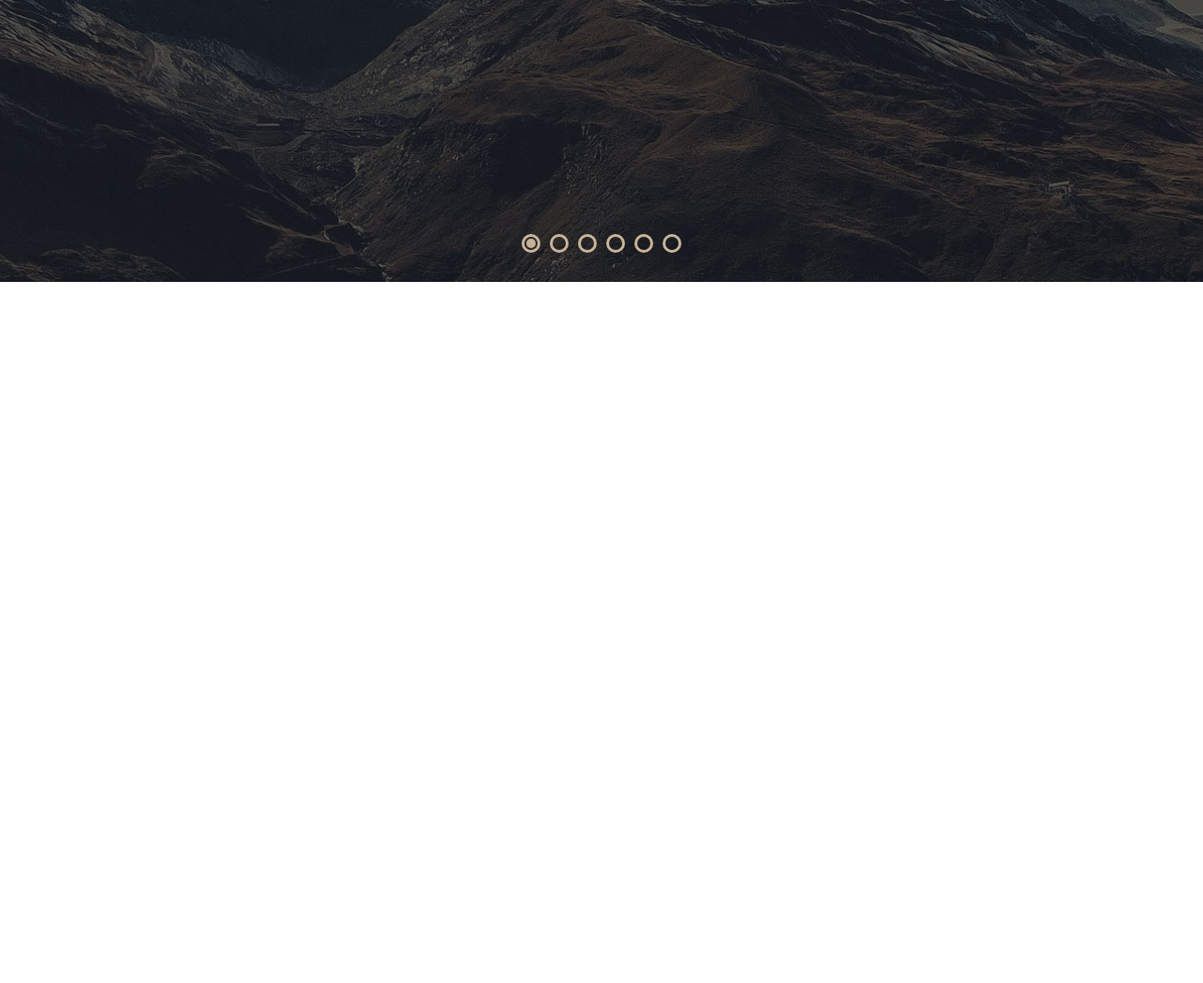
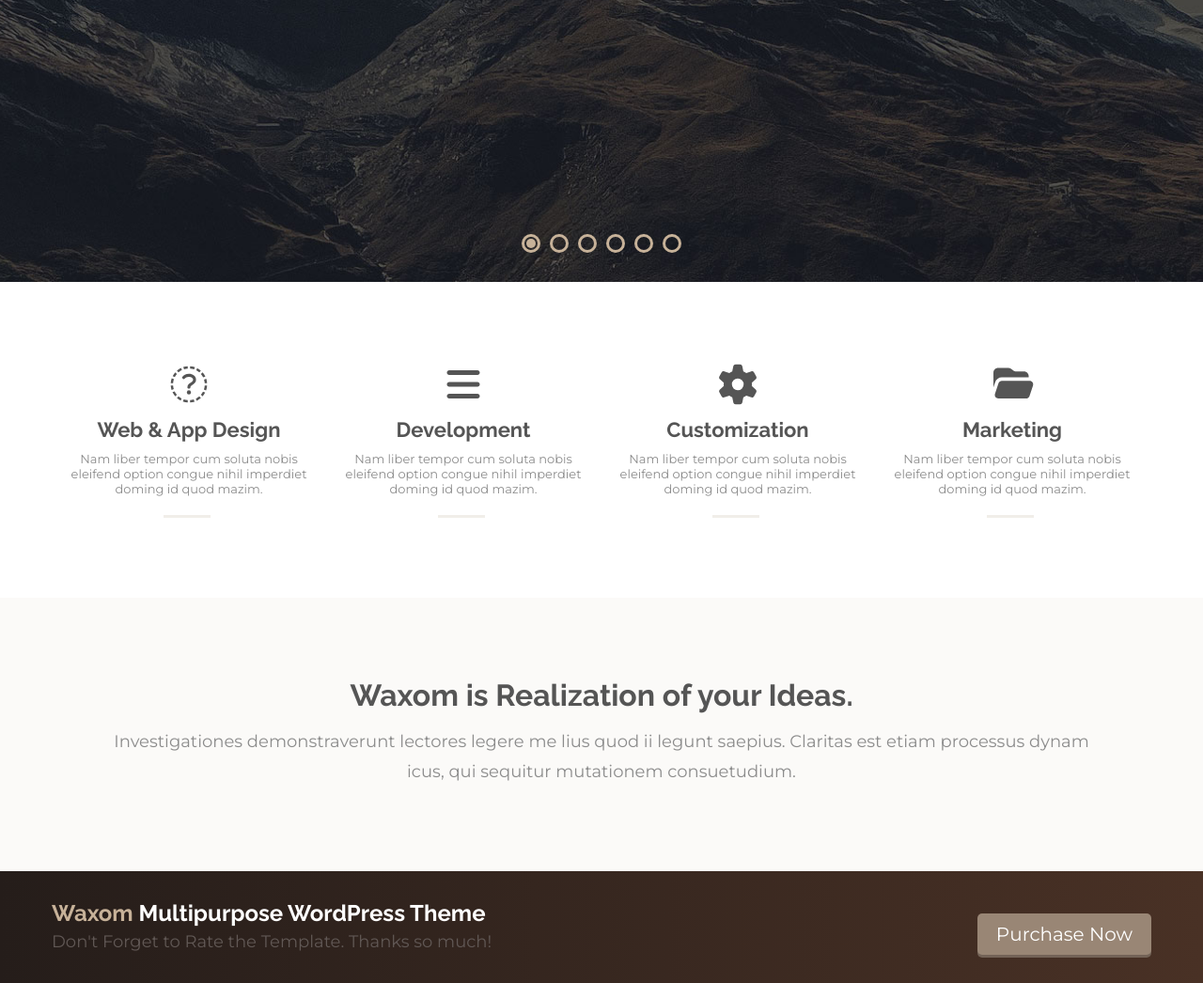
Before and after one commit to mdmaruf641/Waxom-by-Maruf, a plain HTML site: page index.html in a window 1280 px wide. Shown: the part 717-1763 px from the top of the page at 94% size. Before the commit the page ends 1017 px from the top, so only its background shows below. Drawn offline with Linux system fonts and the light colour scheme.

Commit message:
some section added

```diff
--- a/css/style.css
+++ b/css/style.css
@@ -22,6 +22,7 @@ a {
 img {
     vertical-align: middle;
 }
+
 
 .clr {
     clear: both;
@@ -52,11 +53,12 @@ li {
     animation: sticky 1s;
 }
 
-@keyframes sticky{
-    from{
+@keyframes sticky {
+    from {
         top: -50px;
     }
-    to{
+
+    to {
         top: 0;
     }
 }
@@ -288,7 +290,138 @@ li {
     text-align: center;
     line-height: 54px;
     z-index: 1;
-    cursor: grab;
+    cursor: pointer;
 }
 
 /* =====BANNER SECTION END===== */
+
+
+/* =====SERVICE SECTION START===== */
+#service {
+    padding: 85px 0;
+}
+
+
+#service .service-item {
+    display: flex;
+    flex-wrap: wrap;
+}
+
+.service-box {
+    width: 274px;
+    margin: 0 9px;
+    text-align: center;
+    font-size: 14px;
+}
+
+.service-box:hover a{
+    color: #c7b299;
+}
+
+.service-box:hover h3{
+    color: #c7b299;
+}
+
+.service-box:hover .dvdr{
+    background-color: #c7b299;
+}
+
+.service-box a {
+    color: #555555;
+    font-size: 40px;
+}
+
+.service-box h3 {
+    color: #555555;
+    font-size: 22px;
+    padding: 10px 0;
+}
+
+.service-box p {
+    color: #8c8c8c;
+    font-size: 13px;
+}
+
+
+.dvdr {
+    width: 50px;
+    height: 3px;
+    background-color: #f1eee9;
+    margin-left: 110px;
+    margin-top: 20px;
+}
+
+/* =====SERVICE SECTION END===== */
+
+
+
+/* =====REALIZE SECTION START===== */
+#realize{
+    padding: 85px 0;
+    background: #fbfaf8;
+}
+
+#realize .realize-heading{
+    text-align: center;
+
+}
+
+#realize .realize-heading h2{
+    font-size: 32px;
+    color: #555555;
+    margin-bottom: 20px;
+}
+
+#realize .realize-heading p{
+    color: #8c8c8c;
+    font-size: 18px;
+    margin-bottom: 10px;
+}
+
+/* =====REALIZE SECTION END===== */
+
+/* =====WP THEME LINK SECTION START===== */
+#theme{
+    background-image: linear-gradient(to right,#251d1a, #493125);
+    padding: 30px 0;
+}
+
+#theme .theme-content{
+    display: flex;
+    justify-content: space-between;
+}
+
+#theme .theme-content h1{
+    color: #fff;
+    font: 30px;
+}
+
+#theme .theme-content h1 span{
+    color: #c7b299;
+}
+
+#theme .theme-content p{
+    font-size: 18px;
+    color: #615855;
+    padding-top: 5px;
+}
+
+#theme .theme-btn {
+    margin-top: 15px;
+}
+
+#theme .theme-content a {
+    color: #fff;
+    font-size: 20px;
+    background: #998675;
+    padding: 10px 20px;
+    border-radius: 5px;
+    box-shadow: 0px 3px 0px #736357;
+    display: inline-block;
+}
+
+#theme .theme-content a:hover {
+    background-color: #736357;
+    box-shadow: 0px -3px 0px #998675;
+}
+/* =====WP THEME LINK SECTION END===== */
--- a/index.html
+++ b/index.html
@@ -138,11 +138,78 @@
 
 <!-- =====BANNER SECTION END===== -->
 
+<!-- =====SERVICES SECTION START===== -->
+
+<section id="service">
+    <div class="container">
+        <div class="service-item">
+            <div class="service-box">
+                <a href="#"><i class="far fa-pen-nib"></i></a>
+                <h3>Web & App Design</h3>
+                <p>Nam liber tempor cum soluta nobis eleifend option congue nihil imperdiet doming id quod mazim.</p>
+                <div class="dvdr"></div>
+            </div>
+
+            <div class="service-box">
+                <a href="#"><i class="fas fa-bars"></i></a>
+                <h3>Development</h3>
+                <p>Nam liber tempor cum soluta nobis eleifend option congue nihil imperdiet doming id quod mazim.</p>
+                <div class="dvdr"></div>
+            </div>
+
+            <div class="service-box">
+                <a href="#"><i class="fas fa-cog"></i></a>
+                <h3>Customization</h3>
+                <p>Nam liber tempor cum soluta nobis eleifend option congue nihil imperdiet doming id quod mazim.</p>
+                <div class="dvdr"></div>
+            </div>
+
+            <div class="service-box">
+                <a href="#"><i class="fas fa-folder-open"></i></a>
+                <h3>Marketing</h3>
+                <p>Nam liber tempor cum soluta nobis eleifend option congue nihil imperdiet doming id quod mazim.</p>
+                <div class="dvdr"></div>
+            </div>
+        </div>
+    </div>
+</section>
+<!-- =====SERVICES SECTION END===== -->
+
+<!-- =====REALIZE SECTION START===== -->
+
+<section id="realize">
+    <div class="container">
+        <div class="realize-heading">
+            <h2>Waxom is Realization of your Ideas.</h2>
+            <p>Investigationes demonstraverunt lectores legere me lius quod ii legunt saepius. Claritas est etiam processus dynam</p>
+            <p>icus, qui sequitur mutationem consuetudium.</p>
+        </div>
+    </div>
+</section>
+
+<!-- =====REALIZE SECTION END===== -->
+
+<!-- =====WP THEME LINK SECTION START=====-->
+
+<section id="theme">
+    <div class="container">
+        <div class="theme-content">
+            <div class="theme-title">
+                <h1><span>Waxom</span> Multipurpose WordPress Theme</h1>
+                <p>Don't Forget to Rate the Template. Thanks so much!</p>
+            </div>
+            <div class="theme-btn">
+                <a href="#">Purchase Now</a>
+            </div>
+        </div>
+    </div>
+</section>
+<!-- =====WP THEME LINK SECTION END=====-->
+
 
 
 
 <!-- =====JQUERY LINK ===== -->
-
 <script src="js/all.min.js"></script>
 <script src="js/jquery-1.12.4.min.js"></script>
 <script src="js/lightbox.js"></script>
--- a/js/custom.js
+++ b/js/custom.js
@@ -60,5 +60,5 @@ $(function(){
    });
 
 
-
+    // REALIZATION SLIDER //
 });
```
